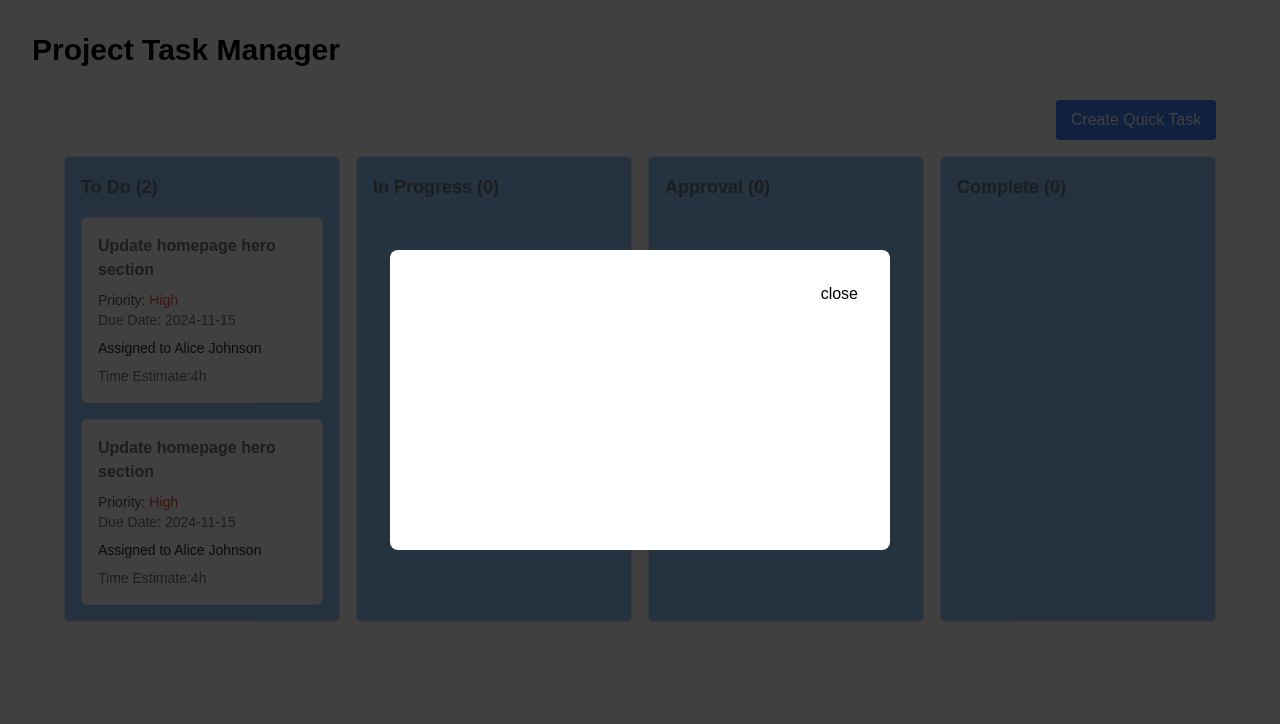
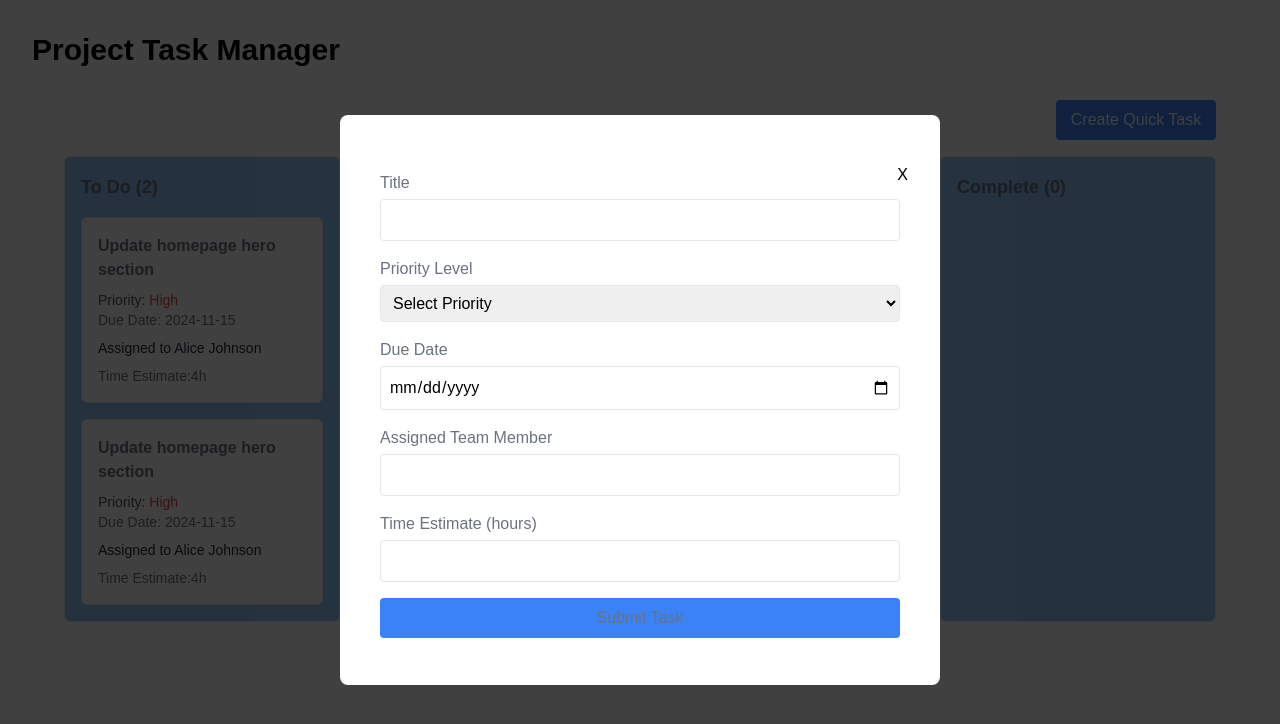
Before and after one commit to sony-tom/project_task_manager_app, a Next.js app: page /projects in a window 1280 px wide. Both pictures are taken after a click on the button "Create Quick Task". Shown: the top 724 px of the page. Built offline with nearby package versions, Linux system fonts and the light colour scheme.

Commit message:
task created compoent added

```diff
--- a/package.json
+++ b/package.json
@@ -14,6 +14,7 @@
     "react-beautiful-dnd": "^13.1.1",
     "react-dom": "^18",
     "react-modal": "^3.16.1",
+    "react-toastify": "^10.0.6",
     "recharts": "^2.13.1"
   },
   "devDependencies": {
--- a/src/app/components/modal.tsx
+++ b/src/app/components/modal.tsx
@@ -4,8 +4,8 @@ import ReactModal from "react-modal";
 const Modal = ({
   isOpen,
   onClose,
-  width = "500px",
-  height = "300px",
+  width = "600px",
+  height = "570px",
   children,
 }) => {
   const parsedHeight = height ? parseInt(height, 10) : 0;
@@ -49,7 +49,7 @@ const Modal = ({
           onClick={onClose}
           aria-label="closeIcon"
         >
-          close
+          X
         </button>
         <div className="w-full h-full">{children}</div>
       </div>
--- /dev/null
+++ b/src/app/components/newtask.tsx
@@ -0,0 +1,245 @@
+// import { useState, ChangeEvent, FormEvent } from 'react';
+
+// interface TaskFormData {
+//   title: string;
+//   priority: string;
+//   dueDate: string;
+//   teamMember: string;
+//   timeEstimate: string;
+// }
+
+// const TaskForm: React.FC = () => {
+//   const [formData, setFormData] = useState<TaskFormData>({
+//     title: '',
+//     priority: '',
+//     dueDate: '',
+//     teamMember: '',
+//     timeEstimate: '',
+//   });
+
+//   const handleChange = (e: ChangeEvent<HTMLInputElement | HTMLSelectElement>) => {
+//     const { name, value } = e.target;
+//     setFormData({ ...formData, [name]: value });
+//   };
+
+//   const handleSubmit = (e: FormEvent<HTMLFormElement>) => {
+//     e.preventDefault();
+//     console.log('Form submitted:', formData);
+//   };
+
+//   return (
+//     <form
+//       onSubmit={handleSubmit}
+//       className="space-y-4 p-6 mt-4 text-black"
+//     >
+//       <div>
+//         <label className="block text-base font-medium text-gray-500">Title</label>
+//         <input
+//           type="text"
+//           name="title"
+//           value={formData.title}
+//           onChange={handleChange}
+//           className="mt-1 w-full p-2 border rounded"
+//           required
+//         />
+//       </div>
+
+//       <div>
+//         <label className="block text-base font-medium text-gray-500">Priority Level</label>
+//         <select
+//           name="priority"
+//           value={formData.priority}
+//           onChange={handleChange}
+//           className="mt-1 w-full p-2 border rounded"
+//           required
+//         >
+//           <option value="">Select Priority</option>
+//           <option value="High">High</option>
+//           <option value="Medium">Medium</option>
+//           <option value="Low">Low</option>
+//         </select>
+//       </div>
+
+//       <div>
+//         <label className="block text-base font-medium text-gray-500">Due Date</label>
+//         <input
+//           type="date"
+//           name="dueDate"
+//           value={formData.dueDate}
+//           onChange={handleChange}
+//           className="mt-1 w-full p-2 border rounded"
+//           required
+//         />
+//       </div>
+
+//       <div>
+//         <label className="block text-base font-medium text-gray-500">Assigned Team Member</label>
+//         <input
+//           type="text"
+//           name="teamMember"
+//           value={formData.teamMember}
+//           onChange={handleChange}
+//           className="mt-1 w-full p-2 border rounded"
+//           required
+//         />
+//       </div>
+
+//       <div>
+//         <label className="block text-base font-medium text-gray-500">Time Estimate (hours)</label>
+//         <input
+//           type="number"
+//           name="timeEstimate"
+//           value={formData.timeEstimate}
+//           onChange={handleChange}
+//           className="mt-1 w-full p-2 border rounded"
+//           required
+//         />
+//       </div>
+
+//       <button
+//         type="submit"
+//         className="w-full bg-blue-500 text-gray-500 py-2 rounded hover:bg-blue-600"
+//       >
+//         Submit Task
+//       </button>
+//     </form>
+//   );
+// };
+
+// export default TaskForm;
+import { useState, ChangeEvent, FormEvent } from 'react';
+import { toast, ToastContainer } from 'react-toastify';
+import 'react-toastify/dist/ReactToastify.css';
+
+interface TaskFormData {
+  title: string;
+  priority: string;
+  dueDate: string;
+  teamMember: string;
+  timeEstimate: string;
+}
+
+const TaskForm: React.FC<{ onClose: () => void }> = ({ onClose }) => {
+  const [formData, setFormData] = useState<TaskFormData>({
+    title: '',
+    priority: '',
+    dueDate: '',
+    teamMember: '',
+    timeEstimate: '',
+  });
+
+  const handleChange = (e: ChangeEvent<HTMLInputElement | HTMLSelectElement>) => {
+    const { name, value } = e.target;
+    setFormData({ ...formData, [name]: value });
+  };
+
+  const handleSubmit = (e: FormEvent<HTMLFormElement>) => {
+    e.preventDefault();
+    console.log('Form submitted:', formData);
+
+    setFormData({
+      title: '',
+      priority: '',
+      dueDate: '',
+      teamMember: '',
+      timeEstimate: '',
+    });
+
+    onClose();
+    toast.success('Task submitted successfully!');
+  };
+
+  return (
+    <div>
+      <form onSubmit={handleSubmit} className="space-y-4 p-6 mt-4 text-black">
+        <div>
+          <label className="block text-base font-medium text-gray-500">Title</label>
+          <input
+            type="text"
+            name="title"
+            value={formData.title}
+            onChange={handleChange}
+            className="mt-1 w-full p-2 border rounded"
+            required
+          />
+        </div>
+
+        <div>
+          <label className="block text-base font-medium text-gray-500">Priority Level</label>
+          <select
+            name="priority"
+            value={formData.priority}
+            onChange={handleChange}
+            className="mt-1 w-full p-2 border rounded"
+            required
+          >
+            <option value="">Select Priority</option>
+            <option value="High">High</option>
+            <option value="Medium">Medium</option>
+            <option value="Low">Low</option>
+          </select>
+        </div>
+
+        <div>
+          <label className="block text-base font-medium text-gray-500">Due Date</label>
+          <input
+            type="date"
+            name="dueDate"
+            value={formData.dueDate}
+            onChange={handleChange}
+            className="mt-1 w-full p-2 border rounded"
+            required
+          />
+        </div>
+
+        <div>
+          <label className="block text-base font-medium text-gray-500">Assigned Team Member</label>
+          <input
+            type="text"
+            name="teamMember"
+            value={formData.teamMember}
+            onChange={handleChange}
+            className="mt-1 w-full p-2 border rounded"
+            required
+          />
+        </div>
+
+        <div>
+          <label className="block text-base font-medium text-gray-500">Time Estimate (hours)</label>
+          <input
+            type="number"
+            name="timeEstimate"
+            value={formData.timeEstimate}
+            onChange={handleChange}
+            className="mt-1 w-full p-2 border rounded"
+            required
+          />
+        </div>
+
+        <button
+          type="submit"
+          className="w-full bg-blue-500 text-gray-500 py-2 rounded hover:bg-blue-600"
+        >
+          Submit Task
+        </button>
+      </form>
+      <ToastContainer />
+    </div>
+  );
+};
+
+export default TaskForm;
+
+// const ParentComponent: React.FC = () => {
+//     const [isFormVisible, setIsFormVisible] = useState(false);
+
+//     const handleOpenForm = () => setIsFormVisible(true);
+//     const handleCloseForm = () => setIsFormVisible(false);
+
+//     return (
+//       <div>
+//         <button onClick={handleOpenForm}>Open Task Form</button>
+//         {isFormVisible && <TaskForm onClose={handleCloseForm} />}
+//       </div>
+//     );
+//   };
--- a/src/app/projects/page.tsx
+++ b/src/app/projects/page.tsx
@@ -1,6 +1,7 @@
 "use client";
 import React, { useState } from "react";
 import Modal from "../components/modal";
+import TaskForm from "../components/newtask";
 
 const columns = [
   { id: "ready", title: "To Do" },
@@ -109,7 +110,9 @@ export default function KanbanBoard() {
         })}
       </div>
       <Modal isOpen={isOpen} onClose={() => setIsOpen(false)}>
-        <div></div>
+        <div >
+            <TaskForm onClose={() => setIsOpen(false)}/>
+        </div>
       </Modal>
     </div>
   );
```
Also changed, not shown: 1 other file (tests, documents, lock files or other folders).
